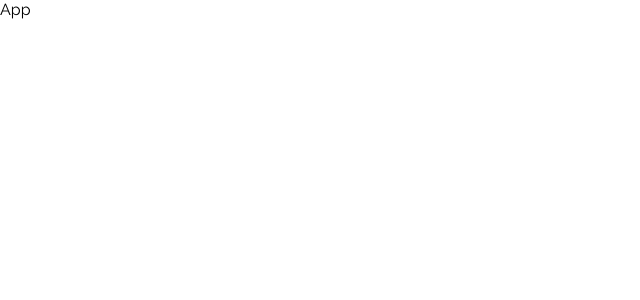
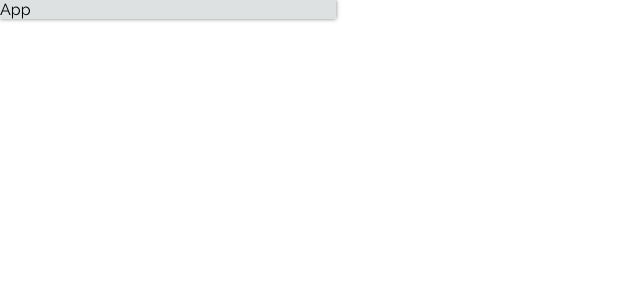
Before and after one commit to AnnaToptun/SPDUniversity, a React (Create React App) app: page / in a window 1280 px wide. Shown: the top 300 px of the page, without its empty margins (0-640 px from the left). Built offline with nearby package versions, Linux system fonts and the light colour scheme.

Commit message:
add color variables

```diff
--- a/src/components/App.jsx
+++ b/src/components/App.jsx
@@ -1,7 +1,9 @@
 import React from 'react'
-
+import './app.css'
 export function App () {
   return (
-    <div>App</div>
+    <div className='app'>
+      App
+    </div>
   )
 }
--- /dev/null
+++ b/src/components/app.css
@@ -0,0 +1,5 @@
+.app {
+    width: 336px;
+    background-color: var(--gray-light);
+    box-shadow: 0 0 4px rgba(0, 0, 0, 0.5);
+}
--- a/src/index.css
+++ b/src/index.css
@@ -1,3 +1,9 @@
+:root {
+    --gray-light: #dde1e2;
+    --gray-dark: #d3d7d8;
+    --blue: #2589cc;
+}
+
 body {
     margin: 0;
     font-family: 'Raleway', sans-serif;
```
